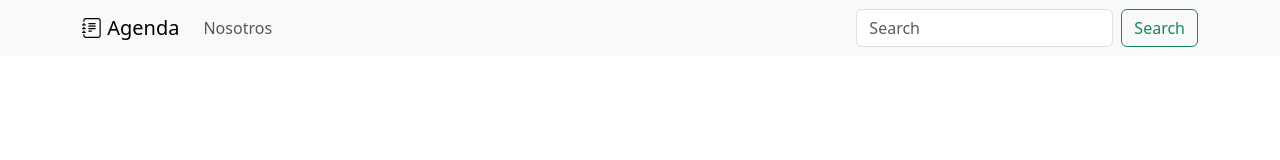
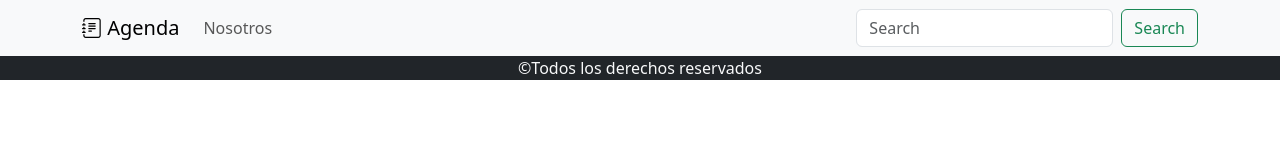
Before and after one commit to Juanruizkk/CRUDPersonaRolling, a plain HTML site: page index.html in a window 1280 px wide. Drawn offline with nearby package versions, Linux system fonts and the light colour scheme.

Commit message:
Agregamos el estilo en el footer

```diff
--- a/index.html
+++ b/index.html
@@ -28,6 +28,7 @@
                 </button>
                 <div class="collapse navbar-collapse" id="navbarSupportedContent">
                     <ul class="navbar-nav me-auto mb-2 mb-lg-0">
+                        <!-- LI -->
                         <li class="nav-item">
                             <a class="nav-link" href="./pages/nosotros.html">Nosotros</a>
                         </li>
@@ -40,6 +41,10 @@
                 </div>
             </div>
         </nav>
+        <main></main>
+        <footer class="bg-dark text-light text-center">
+            <p>&copy;Todos los derechos reservados</p>
+        </footer>
     </header>
     <script src="js/apps.js"></script>
     <script src="https://cdn.jsdelivr.net/npm/bootstrap@5.3.3/dist/js/bootstrap.min.js"
```
